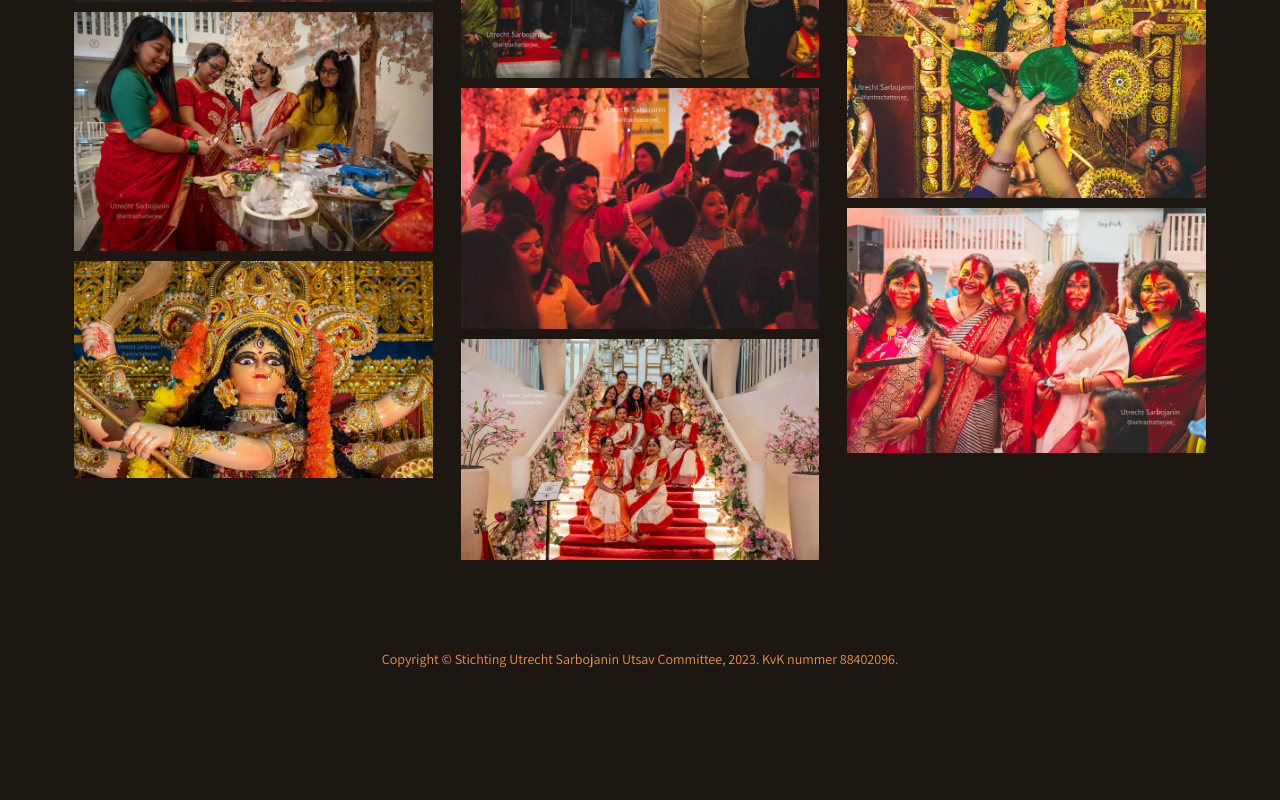
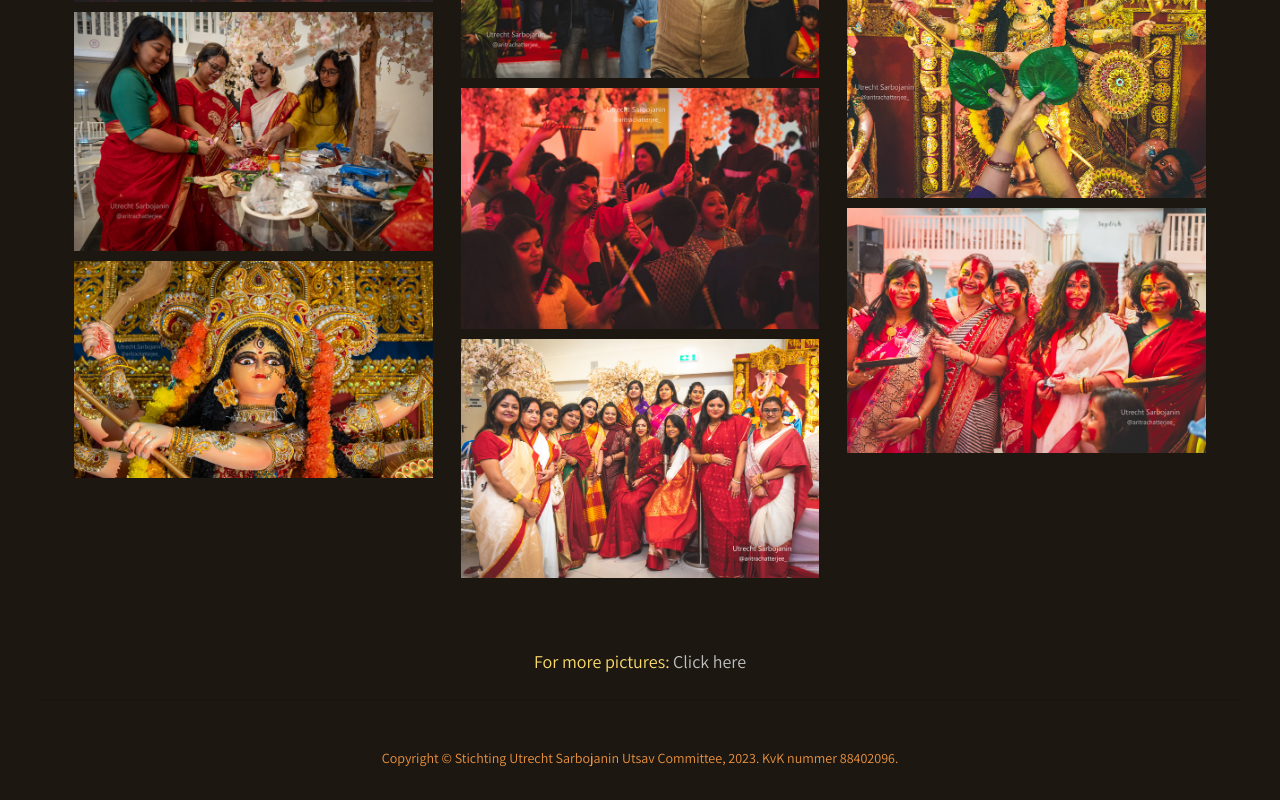
Before and after one commit to Utrecht-Sarbojanin/usuc-website, a React (Create React App) app: page /#/gallery in a window 1280 px wide. Shown: the part 1513-2313 px from the top of the page. Before the commit the page ends 2214 px from the top, so only its background shows below. Built offline with nearby package versions, Linux system fonts and the light colour scheme.

Commit message:
added gallery images

```diff
--- a/src/components/pages/Gallery.tsx
+++ b/src/components/pages/Gallery.tsx
@@ -1,6 +1,9 @@
 import ImageList from '@mui/material/ImageList';
 import { PageContainer, theme } from '../PageContainer';
 import ImageListItem from '@mui/material/ImageListItem';
+import Grid from '@mui/material/Grid';
+import Typography from '@mui/material/Typography';
+import Link from '@mui/material/Link';
 
 export const Gallery = () => {
   return (
@@ -154,6 +157,26 @@ export const Gallery = () => {
           />
         </ImageListItem>
       </ImageList>
+      <Grid item xs={15}>
+        <Typography
+          sx={{
+            fontSize: '18px'
+          }}
+          variant="body1"
+          align="center"
+          color={'primary'}
+          component="p">
+          <br />
+          <br />
+          For more pictures:{' '}
+          <Link
+            sx={{ textDecoration: 'none', color: '#c0c0c0' }}
+            href="https://www.flickr.com/photos/usuc/albums"
+            target="_blank">
+            Click here
+          </Link>
+        </Typography>
+      </Grid>
     </PageContainer>
   );
 };
```
Also changed, not shown: src/static/photos/gallery_(14).jpg.
